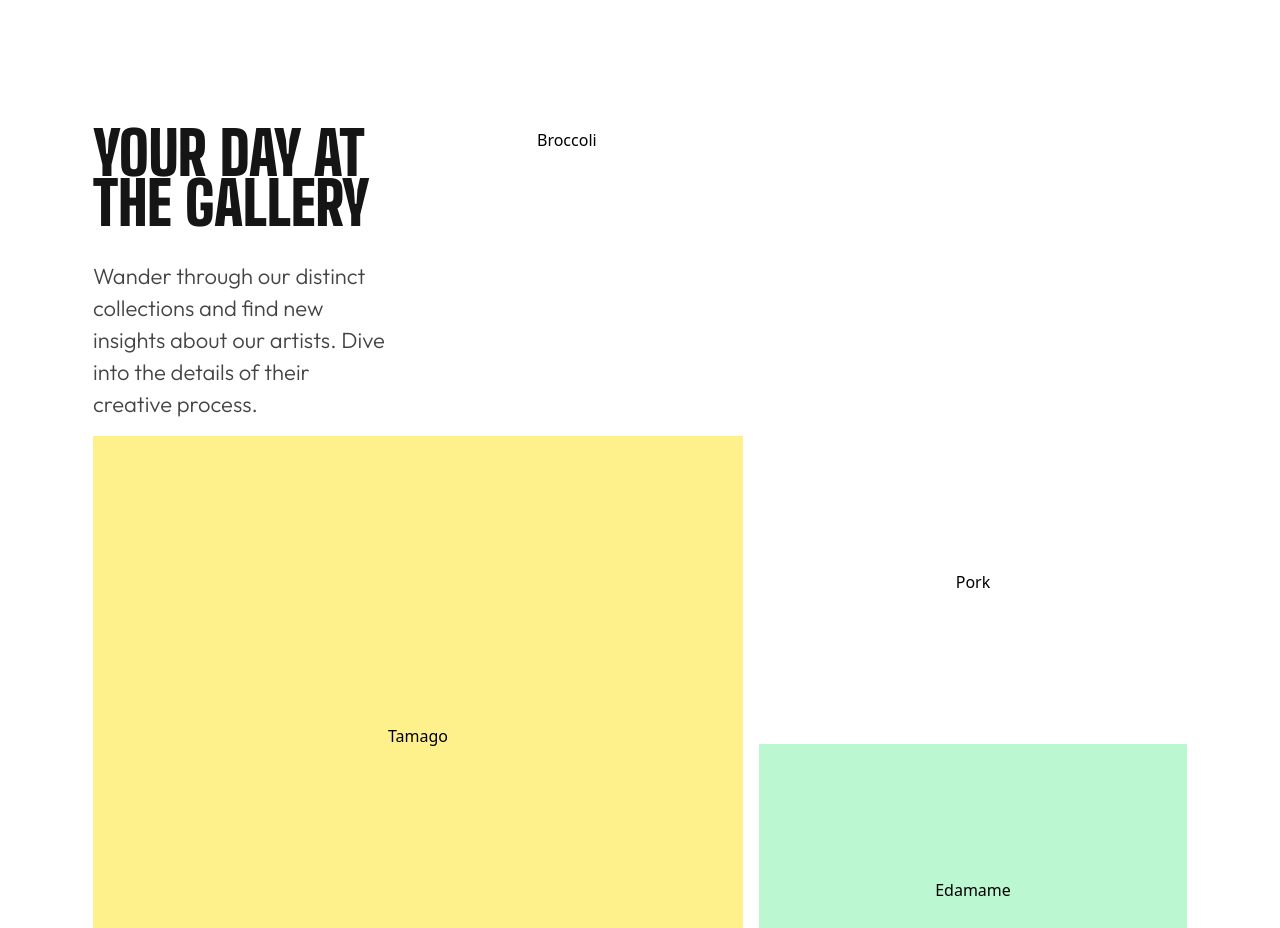
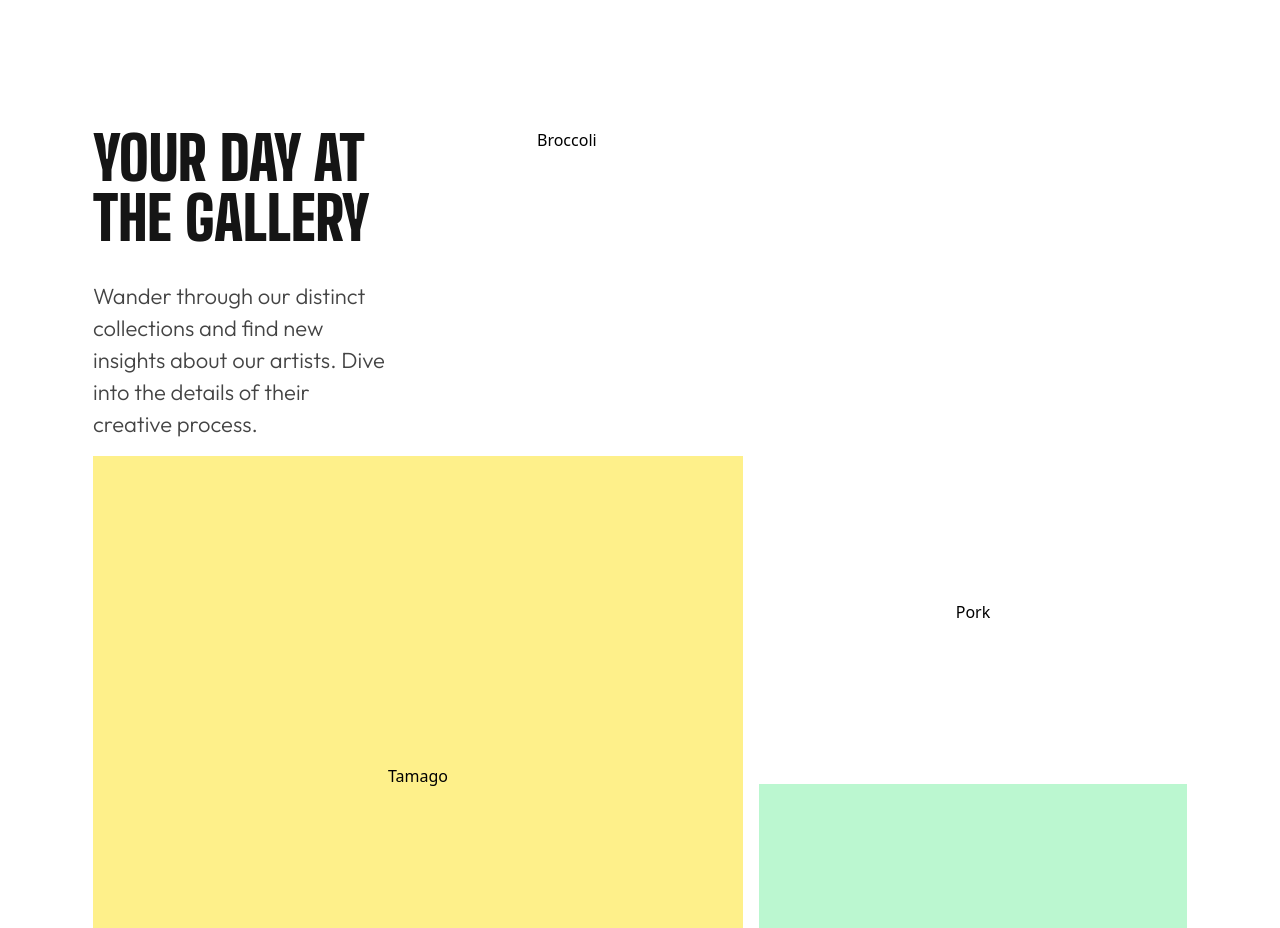
Before and after one commit to AldrinKP/art-gallery, a React (Vite) app: page / in a window 1280 px wide. Shown: the part 860-1788 px from the top of the page. Built offline with nearby package versions, Linux system fonts and the light colour scheme.

Commit message:
Chagnged custom line height value

```diff
--- a/tailwind.config.js
+++ b/tailwind.config.js
@@ -23,7 +23,7 @@ export default {
 				'line-body-s': '28px',
 				'line-body-m': '32px',
 				'line-heading-s': '36px',
-				'line-heading-m': '50px',
+				'line-heading-m': '60px',
 				'line-heading-l': '70px',
 				'line-heading-xl': '88px',
 			},
```
